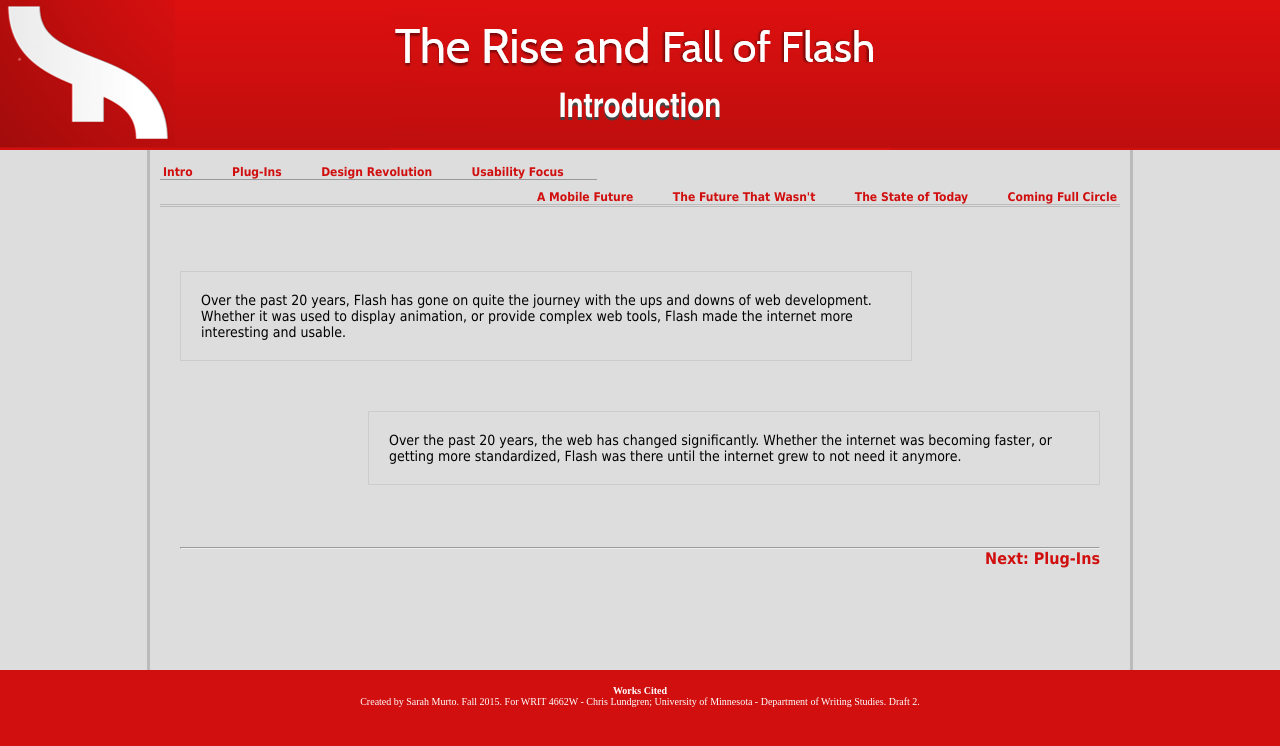
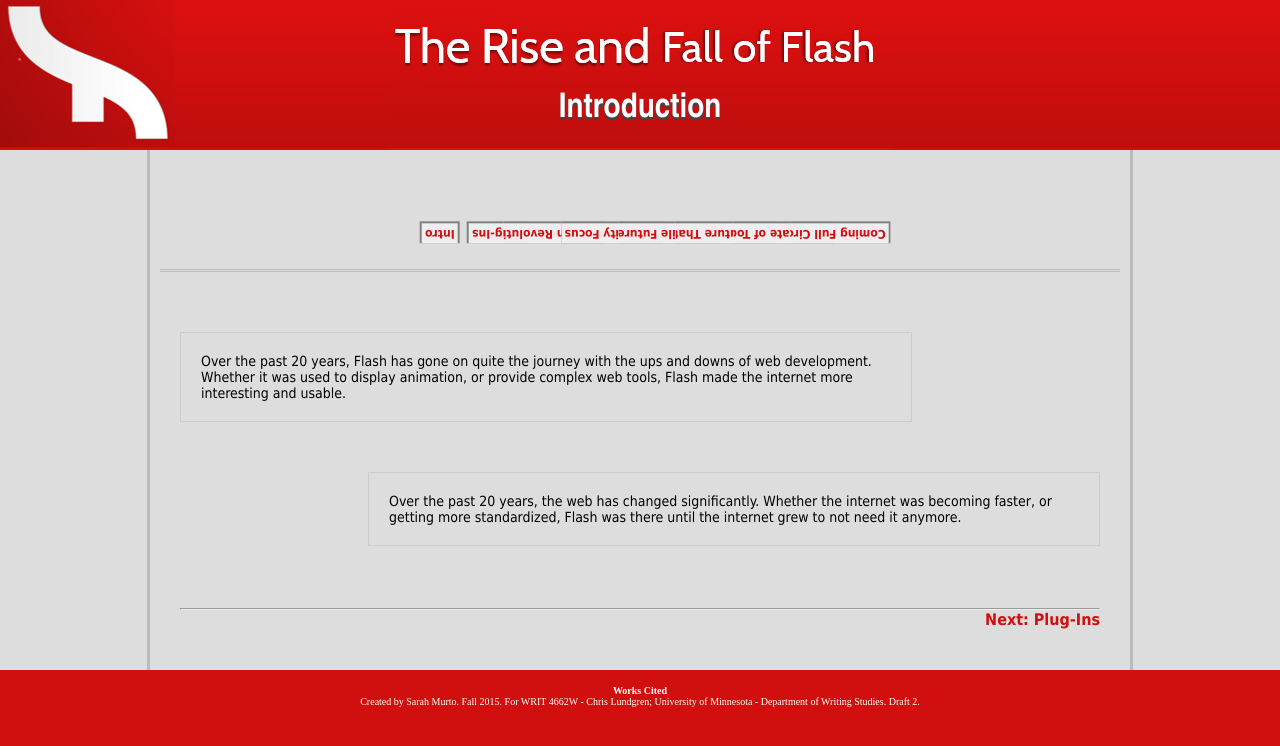
Before and after one commit to murtosl/HistoryOfFlash_4662W, a Jekyll site: the page built from index.html, in a window 1280 px wide. Shown: the top 746 px of the page. Built offline with Jekyll 4.4.1, drawn with Linux system fonts in a browser that asks for light colours.

```diff
--- a/_includes/navigation.html
+++ b/_includes/navigation.html
@@ -1,16 +1,25 @@
 <nav>
-	<div id="normalNav">
-		<div id="navGroupUp">
-		    <a href="{{ site.baseurl }}/">Intro</a>
-			<a href="{{ site.baseurl }}{% post_url 2015-10-16-Plugins %}">Plug-Ins</a>
-			<a href="{{ site.baseurl }}{% post_url 2015-10-12-Designers %}">Design Revolution</a>
-			<a href="{{ site.baseurl }}{% post_url 2015-10-12-Usability %}">Usability Focus</a>
-		</div>
-		<div id="navGroupDown">
-			<a href="{{ site.baseurl }}{% post_url 2015-10-16-MobileQuotes %}">A Mobile Future</a>
-			<a href="{{ site.baseurl }}{% post_url 2015-10-16-FutureThatWasnt %}">The Future That Wasn't</a>
-			<a href="{{ site.baseurl }}{% post_url 2015-10-12-HTML5 %}">The State of Today</a>
-			<a href="{{ site.baseurl }}{% post_url 2015-10-17-FullCircle %}">Coming Full Circle</a>
-		</div>
-	</div>
+<div id="sm-wrapper">
+	<ul id="sm" class="sm">
+		<li class="rotatedText a"><a href="{{ site.baseurl }}/">Intro</a></li>
+		<li class="rotatedText b"><a href="{{ site.baseurl }}{% post_url 2015-10-16-Plugins %}">Plug-Ins</a></li>
+		<li class="rotatedText c"><a href="{{ site.baseurl }}{% post_url 2015-10-12-Designers %}">Design Revolution</a></li>
+		<li class="rotatedText d"><a href="{{ site.baseurl }}{% post_url 2015-10-12-Usability %}">Usability Focus</a></li>
+		<li class="rotatedText e"><a href="{{ site.baseurl }}{% post_url 2015-10-16-MobileQuotes %}">A Mobile Future</a></li>
+		<li class="rotatedText f"><a href="{{ site.baseurl }}{% post_url 2015-10-16-FutureThatWasnt %}">The Future That Wasn't</a></li>
+		<li class="rotatedText g"><a href="{{ site.baseurl }}{% post_url 2015-10-12-HTML5 %}">The State of Today</a></li>
+		<li class="rotatedText h"><a href="{{ site.baseurl }}{% post_url 2015-10-17-FullCircle %}">Coming Full Circle</a></li>
+	</ul>
+</div>
+<div id="mob-wrapper">
+	<p><a href="{{ site.baseurl }}/">Intro</a></br>
+		<a href="{{ site.baseurl }}{% post_url 2015-10-16-Plugins %}">Plug-Ins</a><br/>
+		<a href="{{ site.baseurl }}{% post_url 2015-10-12-Designers %}">Design Revolution</a><br/>
+		<a href="{{ site.baseurl }}{% post_url 2015-10-12-Usability %}">Usability Focus</a><br/>
+		<a href="{{ site.baseurl }}{% post_url 2015-10-16-MobileQuotes %}">A Mobile Future</a><br/>
+		<a href="{{ site.baseurl }}{% post_url 2015-10-16-FutureThatWasnt %}">The Future That Wasn't</a><br/>
+		<a href="{{ site.baseurl }}{% post_url 2015-10-12-HTML5 %}">The State of Today</a><br/>
+		<a href="{{ site.baseurl }}{% post_url 2015-10-17-FullCircle %}">Coming Full Circle</a><br/></p>
+	</ul>
+</div>
 </nav>
--- a/_layouts/default.html
+++ b/_layouts/default.html
@@ -12,8 +12,10 @@
 			{% endif %}
 	</title>
 	<link rel="stylesheet" href="{{ site.baseurl }}/style.css" />
+	<link rel="stylesheet" type="text/css" href="{{ site.baseurl }}/slidemenu.css" />
+    <script type="text/javascript" src="{{ site.baseurl }}/slidemenu.js"></script>
 </head>
-<body>
+<body  onload="slideMenu.build('sm',200,10,10,10);">
 	{% include header.html %}
 	<section id="middle">
 		<div id="container">
--- /dev/null
+++ b/slidemenu.css
@@ -0,0 +1,4 @@
+
+
+.sm {margin:0; padding:0; list-style:none; width:459px; height:100px;  }
+.sm li {float:left;overflow:hidden;}
--- /dev/null
+++ b/slidemenu.js
@@ -0,0 +1,37 @@
+var slideMenu=function(){
+	var sp,st,t,m,sa,l,w,sw,ot;
+	return{
+		build:function(sm,sw,mt,s,sl,h){
+			sp=s; st=sw; t=mt;
+			m=document.getElementById(sm);
+			sa=m.getElementsByTagName('li');
+			l=sa.length; w=m.offsetWidth; sw=w/l;
+			ot=Math.floor((w-st)/(l-1)); var i=0;
+			for(i;i<l;i++){s=sa[i]; s.style.width=sw+'px'; this.timer(s)}
+			if(sl!=null){m.timer=setInterval(function(){slideMenu.slide(sa[sl-1])},t)}
+		},
+		timer:function(s){s.onmouseover=function(){clearInterval(m.timer);m.timer=setInterval(function(){slideMenu.slide(s)},t)}},
+		slide:function(s){
+			var cw=parseInt(s.style.width,'10');
+
+			if(cw<st){console.log(st);
+
+				var owt=0; var i=0;
+				for(i;i<l;i++){
+					if(sa[i]!=s) {
+						var o,ow; var oi=0; o=sa[i]; ow=parseInt(o.style.width,'10');
+						if(ow>ot){oi=Math.floor((ow-ot)/sp); oi=(oi>0)?oi:1; o.style.width=(ow-oi)+'px'}
+						owt=owt+(ow-oi)
+						sa[i].className = "rotatedText";
+						s.className = "";
+					}
+				}
+				s.style.width=(w-owt)+'px';
+
+			}else{
+				clearInterval(m.timer);
+			}
+
+		}
+	};
+}();
--- a/style.css
+++ b/style.css
@@ -36,7 +36,6 @@ header img{
 	text-align: center;
 }
 
-
 #header_subtitle h4{
 	color:white;
 	font-weight: bold;
@@ -47,45 +46,34 @@ header img{
 	text-shadow: 0px 3px #444;
 }
 
-#navGroupUp{
-	float: left;
-	margin-top: 0;
-	border-bottom: 1px solid #999;
-
-}
-#navGroupDown{
-	float: right;
-	margin-top: 10px;
-	margin-bottom: 0;
-	padding: 0;
-}
-
-#navGroupUp a{
-	margin-right: 30px;
-}
-#navGroupDown a{
-	margin-left: 30px;
-	padding-bottom: 0;
-	margin-bottom: 0;
-}
-
 
 nav{
 	margin-top: 5px;
+	width: 100%;
 	text-align: center;
-	font-size: 12px !important;
-	margin-right: 0px;
 	min-width: 650px;
-	display: inline-block;
 	border-bottom: 3px double #bbb;
 }
 
+.rotatedText {
+	writing-mode:tb-rl;
+    -webkit-transform:rotate(90deg);
+    -moz-transform:rotate(90deg);
+    -o-transform: rotate(90deg);
+    -ms-transform:rotate(90deg);
+    transform: rotate(90deg);
+    white-space:nowrap;
+	height: 100%;
+}
+
 nav a{
+	background-color: #eee;
+	border: 2px solid grey;
 	text-decoration: none;
 	color: #D10F0F;
 	font-weight: bold;
 	padding: 3px;
-
+	font-size: 12px !important;
 }
 
 footer{
@@ -186,6 +174,13 @@ width: 70%;
 
 }
 
+#sm-wrapper{
+	display:inline-block;
+}
+
+#mob-wrapper{
+		display: none;
+	}
 
 .quote {
 	width: 70%;
@@ -275,9 +270,33 @@ width: 70%;
 
 	nav{
 		border-bottom: none;
+		margin: 0;
+		text-align: center;
+		min-width: 300px;
+		margin-top: 2px;
+	}
+	.rotatedText {
 	}
 
-	header{
+	#sm-wrapper{
+		display: none;
+	}
+	#mob-wrapper{
+		display: inline-block;
+	}
+
+nav a{
+	background-color: #ddd;
+	border: 0px solid grey;
+	text-decoration: none;
+	color: #D10F0F;
+	font-weight: bold;
+	padding: 3px;
+	font-size: 12px !important;
+}
+
+
+header{
 	min-width: 320px;
 }
 
```
Also changed, not shown: 13 other files.
